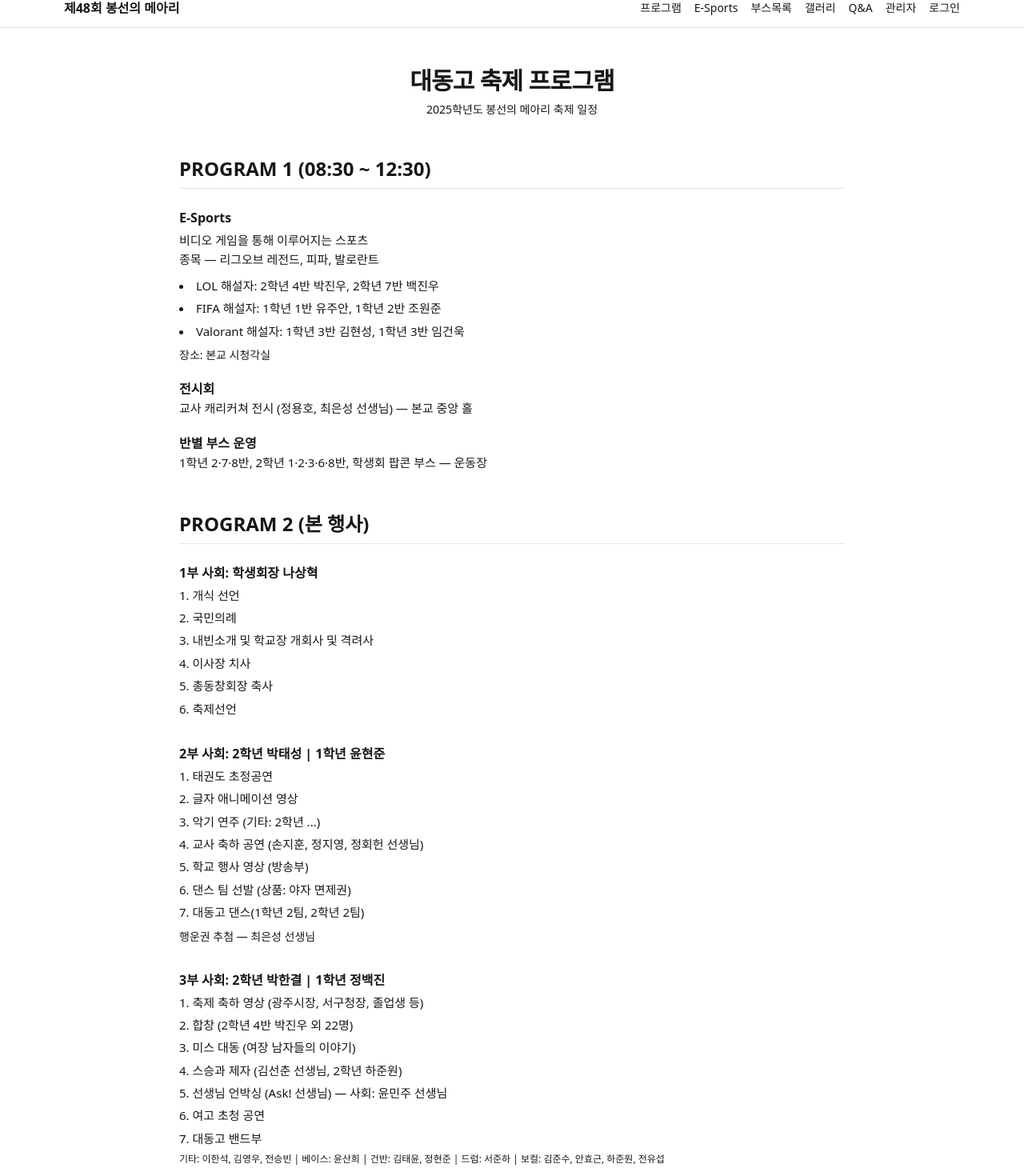
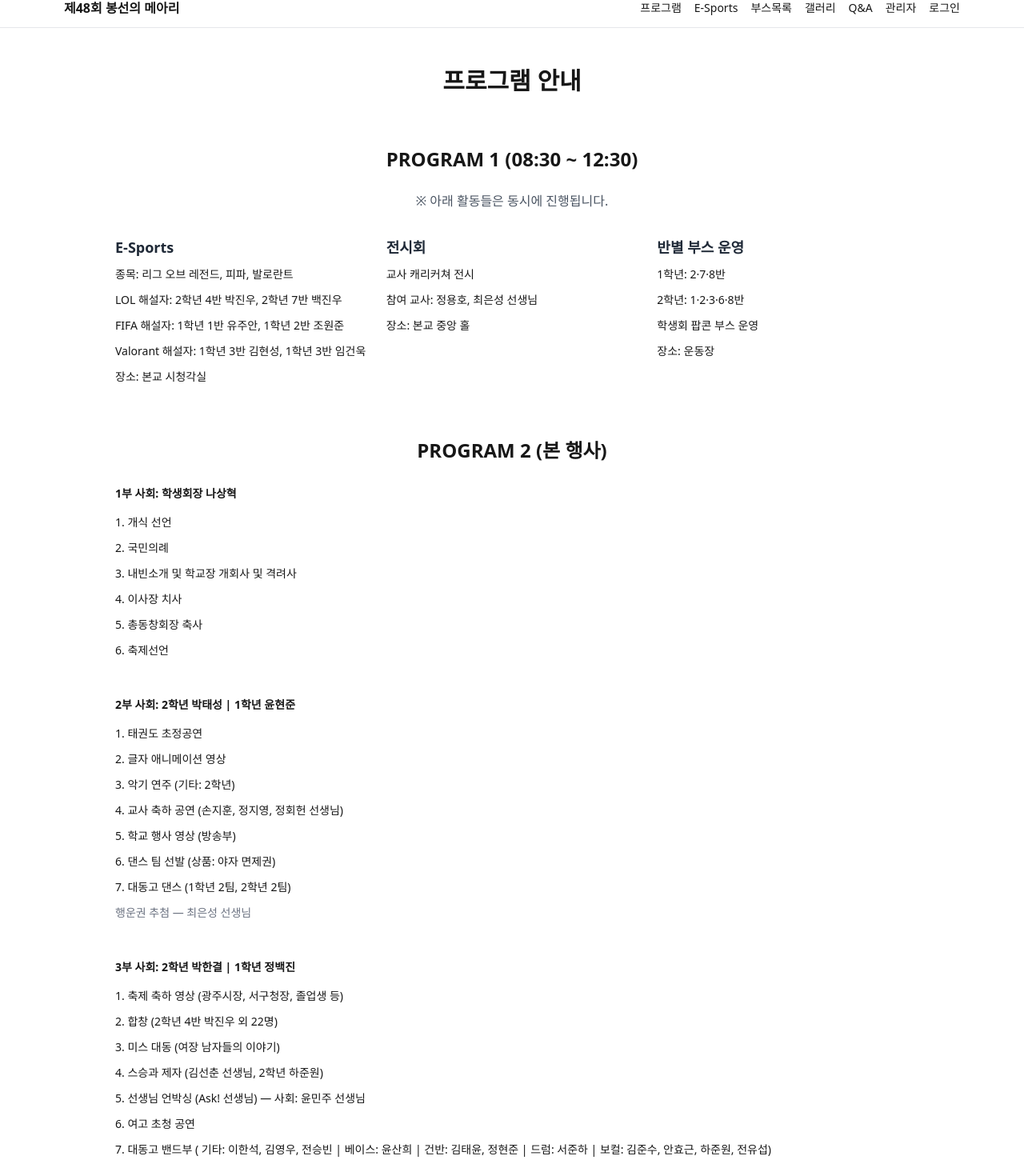
Before and after one commit to noop-03/bongseon-festival, a Next.js app in the folder festival/: page /program in a window 1280 px wide. Shown: the part 14-1484 px from the top of the page at 80% size. Built offline with nearby package versions, Linux system fonts and the light colour scheme.

Commit message:
Update page.tsx

```diff
--- a/festival/app/program/page.tsx
+++ b/festival/app/program/page.tsx
@@ -2,62 +2,55 @@ export const dynamic = "force-static";
 
 export default function ProgramPage() {
   return (
-    <div className="mx-auto max-w-4xl px-5 sm:px-8 py-12 space-y-12">
-      {/* 메인 제목 */}
-      <header className="text-center space-y-2">
-        <h1 className="text-3xl font-bold tracking-tight text-foreground">
-          대동고 축제 프로그램
-        </h1>
-        <p className="text-sm text-muted-foreground">
-          2025학년도 봉선의 메아리 축제 일정
-        </p>
-      </header>
+    <div className="mx-auto max-w-5xl px-4 py-12 space-y-16">
+      <h1 className="text-3xl font-bold text-center mb-10">프로그램 안내</h1>
 
-      {/* PROGRAM 1 */}
-      <section className="space-y-6">
-        <h2 className="text-2xl font-semibold text-foreground border-b border-border pb-2">
+      {/* 1부 프로그램 */}
+      <section>
+        <h2 className="text-2xl font-semibold mb-6 text-center">
           PROGRAM 1 (08:30 ~ 12:30)
         </h2>
+        <p className="text-center text-gray-600 mb-8">
+          ※ 아래 활동들은 동시에 진행됩니다.
+        </p>
 
-        <div className="space-y-5 text-[15px] leading-relaxed text-muted-foreground">
-          <div>
-            <h3 className="font-semibold text-base text-foreground">E-Sports</h3>
-            <p className="mt-1">비디오 게임을 통해 이루어지는 스포츠</p>
-            <p>종목 — 리그오브 레전드, 피파, 발로란트</p>
-            <ul className="list-disc list-inside mt-2 space-y-1">
-              <li>LOL 해설자: 2학년 4반 박진우, 2학년 7반 백진우</li>
-              <li>FIFA 해설자: 1학년 1반 유주안, 1학년 2반 조원준</li>
-              <li>Valorant 해설자: 1학년 3반 김현성, 1학년 3반 임건욱</li>
-            </ul>
-            <p className="mt-2 text-sm text-foreground">장소: 본교 시청각실</p>
+        <div className="flex flex-col md:flex-row md:justify-between md:space-x-6 space-y-8 md:space-y-0">
+          {/* E-Sports */}
+          <div className="flex-1 space-y-2 text-sm leading-6">
+            <h3 className="font-semibold text-lg text-gray-800">E-Sports</h3>
+            <p>종목: 리그 오브 레전드, 피파, 발로란트</p>
+            <p>LOL 해설자: 2학년 4반 박진우, 2학년 7반 백진우</p>
+            <p>FIFA 해설자: 1학년 1반 유주안, 1학년 2반 조원준</p>
+            <p>Valorant 해설자: 1학년 3반 김현성, 1학년 3반 임건욱</p>
+            <p>장소: 본교 시청각실</p>
           </div>
 
-          <div>
-            <h3 className="font-semibold text-base text-foreground">전시회</h3>
-            <p>교사 캐리커쳐 전시 (정용호, 최은성 선생님) — 본교 중앙 홀</p>
+          {/* 전시회 */}
+          <div className="flex-1 space-y-2 text-sm leading-6">
+            <h3 className="font-semibold text-lg text-gray-800">전시회</h3>
+            <p>교사 캐리커쳐 전시</p>
+            <p>참여 교사: 정용호, 최은성 선생님</p>
+            <p>장소: 본교 중앙 홀</p>
           </div>
 
-          <div>
-            <h3 className="font-semibold text-base text-foreground">반별 부스 운영</h3>
-            <p>
-              1학년 2·7·8반, 2학년 1·2·3·6·8반, 학생회 팝콘 부스 — 운동장
-            </p>
+          {/* 부스 */}
+          <div className="flex-1 space-y-2 text-sm leading-6">
+            <h3 className="font-semibold text-lg text-gray-800">반별 부스 운영</h3>
+            <p>1학년: 2·7·8반</p>
+            <p>2학년: 1·2·3·6·8반</p>
+            <p>학생회 팝콘 부스 운영</p>
+            <p>장소: 운동장</p>
           </div>
         </div>
       </section>
 
-      {/* PROGRAM 2 */}
+      {/* 2부 프로그램 */}
       <section className="space-y-6">
-        <h2 className="text-2xl font-semibold text-foreground border-b border-border pb-2">
-          PROGRAM 2 (본 행사)
-        </h2>
+        <h2 className="text-2xl font-semibold text-center">PROGRAM 2 (본 행사)</h2>
 
-        <div className="space-y-8 text-[15px] leading-relaxed text-muted-foreground">
-          {/* 1부 */}
+        <div className="space-y-10 text-sm leading-7">
           <div>
-            <h3 className="font-semibold text-base text-foreground mb-1">
-              1부 사회: 학생회장 나상혁
-            </h3>
+            <p className="font-semibold mb-2">1부 사회: 학생회장 나상혁</p>
             <ol className="list-decimal list-inside space-y-1">
               <li>개식 선언</li>
               <li>국민의례</li>
@@ -68,30 +61,22 @@ export default function ProgramPage() {
             </ol>
           </div>
 
-          {/* 2부 */}
           <div>
-            <h3 className="font-semibold text-base text-foreground mb-1">
-              2부 사회: 2학년 박태성 | 1학년 윤현준
-            </h3>
+            <p className="font-semibold mb-2">2부 사회: 2학년 박태성 | 1학년 윤현준</p>
             <ol className="list-decimal list-inside space-y-1">
               <li>태권도 초정공연</li>
               <li>글자 애니메이션 영상</li>
-              <li>악기 연주 (기타: 2학년 ...)</li>
+              <li>악기 연주 (기타: 2학년)</li>
               <li>교사 축하 공연 (손지훈, 정지영, 정회헌 선생님)</li>
               <li>학교 행사 영상 (방송부)</li>
               <li>댄스 팀 선발 (상품: 야자 면제권)</li>
-              <li>대동고 댄스(1학년 2팀, 2학년 2팀)</li>
+              <li>대동고 댄스 (1학년 2팀, 2학년 2팀)</li>
             </ol>
-            <p className="text-sm mt-2 text-foreground/70">
-              행운권 추첨 — 최은성 선생님
-            </p>
+            <p className="text-gray-500 mt-1">행운권 추첨 — 최은성 선생님</p>
           </div>
 
-          {/* 3부 */}
           <div>
-            <h3 className="font-semibold text-base text-foreground mb-1">
-              3부 사회: 2학년 박한결 | 1학년 정백진
-            </h3>
+            <p className="font-semibold mb-2">3부 사회: 2학년 박한결 | 1학년 정백진</p>
             <ol className="list-decimal list-inside space-y-1">
               <li>축제 축하 영상 (광주시장, 서구청장, 졸업생 등)</li>
               <li>합창 (2학년 4반 박진우 외 22명)</li>
@@ -100,11 +85,9 @@ export default function ProgramPage() {
               <li>선생님 언박싱 (Ask! 선생님) — 사회: 윤민주 선생님</li>
               <li>여고 초청 공연</li>
               <li>
-                대동고 밴드부 <br />
-                <span className="text-xs">
-                  기타: 이한석, 김영우, 전승빈 | 베이스: 윤산희 | 건반: 김태윤, 정현준 |
-                  드럼: 서준하 | 보컬: 김준수, 안효근, 하준원, 전유섭
-                </span>
+                대동고 밴드부 (
+                기타: 이한석, 김영우, 전승빈 | 베이스: 윤산희 | 건반: 김태윤, 정현준 |
+                드럼: 서준하 | 보컬: 김준수, 안효근, 하준원, 전유섭)
               </li>
             </ol>
           </div>
```
